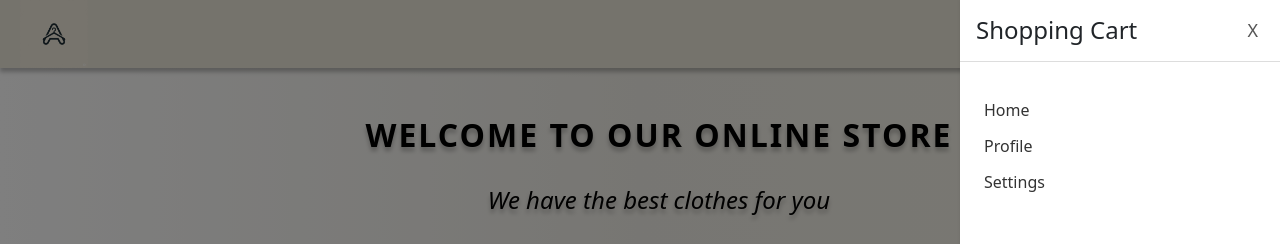
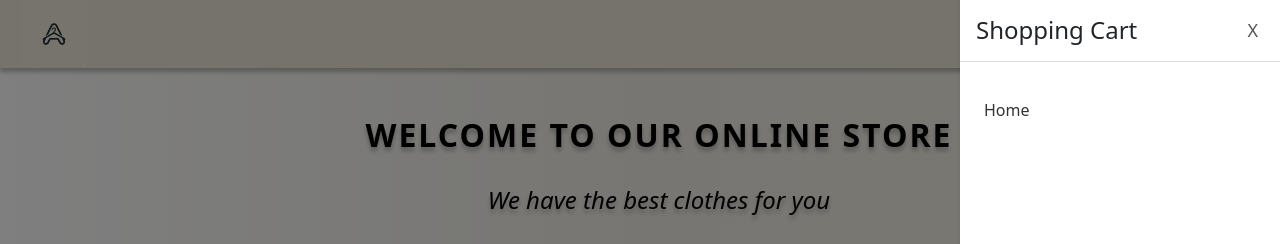
Before and after one commit to ItsJady-Taken/shopping-cart, a React (Vite) app: page /home in a window 1280 px wide. Both pictures are taken after a click on the link "Checkout". Shown: the top 244 px of the page. Built offline with nearby package versions, Linux system fonts and the light colour scheme.

Commit message:
working on shopping cart UI

```diff
--- a/src/components/sideMenuPage.jsx
+++ b/src/components/sideMenuPage.jsx
@@ -15,12 +15,6 @@ export default function SideMenu({ toggleMenu }) {
         <li>
           <a href="#">Home</a>
         </li>
-        <li>
-          <a href="#">Profile</a>
-        </li>
-        <li>
-          <a href="#">Settings</a>
-        </li>
       </ul>
     </div>
   );
--- a/src/styles/checkoutPage.css
+++ b/src/styles/checkoutPage.css
@@ -24,11 +24,12 @@
 .checkout-item-card {
   display: flex;
   align-items: center;
+  justify-content: space-around;
   gap: 10px;
   padding: 20px;
   border: 1px solid #ccc;
   border-radius: 5px;
-  width: 600px;
+  width: 100%;
 }
 
 .checkout-item-card img {
@@ -63,11 +64,11 @@
 }
 
 .checkout-item-quantity {
-  width: 480px;
+  width: 100%;
   display: flex;
   align-items: center;
   justify-content: space-between;
-  gap: 10px;
+  /* gap: 10px; */
 }
 
 .checkout-item-quantity p {
```
